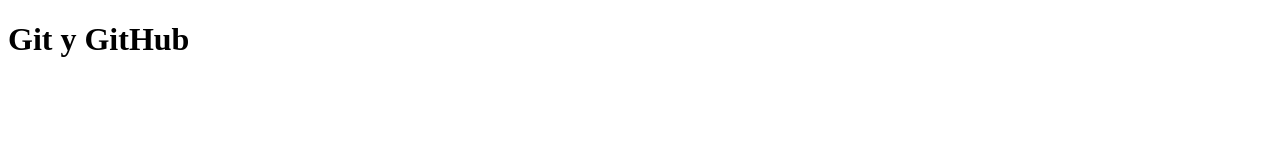
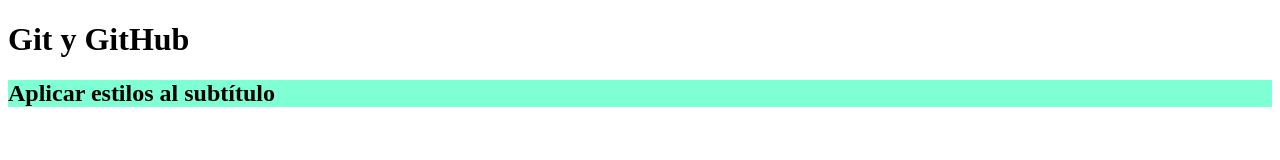
Before and after one commit to pabloeze91/Git, a plain HTML site: page index.html in a window 1280 px wide. Drawn offline with Linux system fonts and the light colour scheme.

Commit message:
Estilos al subtítulo h2

```diff
--- /dev/null
+++ b/css/index.css
@@ -0,0 +1,3 @@
+h2{
+  background-color: aquamarine;
+}
--- a/index.html
+++ b/index.html
@@ -4,18 +4,21 @@
   <meta charset="UTF-8">
   <meta http-equiv="X-UA-Compatible" content="IE=edge">
   <meta name="viewport" content="width=device-width, initial-scale=1.0">
+  <link rel="stylesheet" href="css/index.css">
   <title>GIT</title>
 </head>
 <body>
 
   <h1>Git y GitHub</h1>
 
+  <h2>Aplicar estilos al subtítulo</h2>
+
   <!-- #----COMANDOS BÁSICOS PARA INICIALIZAR LA CARPETA GIT EN VISUAL STUDIO CODE--------
           1. Verficar si la instalación de Git esta ok con: git version
           2. Inicializar git (Genera un archivo oculto donde guarda la info del proyecto y veremos los archivos con una U): git init (permite inicializar el repositorio en forma local)
           3. Consultar estado del repositorio (Se verá: Untracked files [No tienen seguimiento]): git status (cuales archivos fueron modificados y fueron agregados al repositorio local)
-          4. Agregar el archivo a la carpeta:  git add nombre_del_archivo
-          5. Verificar estado de los archivos (Se verá el archivo con una A de agregado): git status
+          4. Agregar el archivo a la carpeta de espera:  git add nombre_del_archivo
+          5. Verificar estado de los archivos (Se verá el archivo con una A de agregado): git status (detecta cambios)
           6. Se hace un comentario para registrar el cambio:  git commit -m "Comentario"
           7. Agregar contenido al html y css (Para agregar todos archivos a la carpeta se usa el .): git add .
           8. Volver a comentar el cambio realizado en la carpeta de trabajo: git commit -m "Comentario"
```
